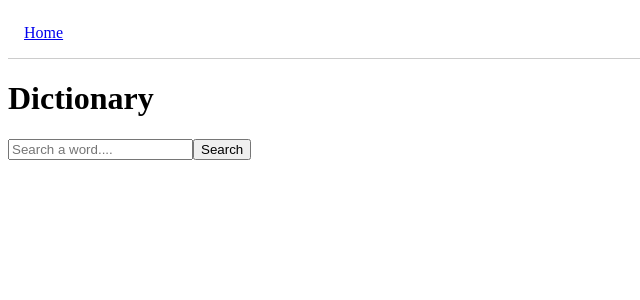
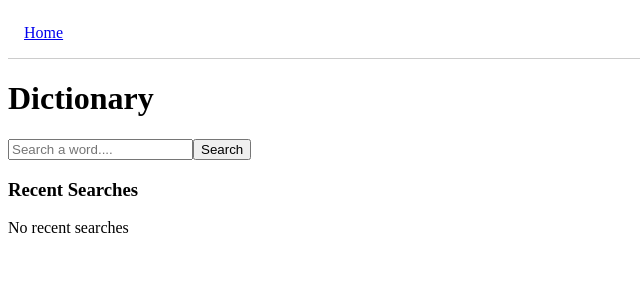
Before and after one commit to zwecodes/Next.js-practice, a Next.js app: page / in a window 1280 px wide. Shown: the top 300 px of the page, without its empty margins (0-640 px from the left). Built offline with nearby package versions, Linux system fonts and the light colour scheme.

Commit message:
Search history with localStorage

```diff
--- a/app/components/SearchBar.tsx
+++ b/app/components/SearchBar.tsx
@@ -9,6 +9,13 @@ export default function SearchBar() {
 
     const handleSearch = () => {
         if (input.trim() === '') return;
+
+        const saved = localStorage.getItem('searchHistory');
+        const history: string[] = saved ? JSON.parse(saved) : [];
+
+        const updated = [input, ...history.filter(w => w !== input)].slice(0, 5);
+        localStorage.setItem('searchHistory', JSON.stringify(updated));
+
         router.push(`/word/${input}`);
         setInput('');
     };
--- /dev/null
+++ b/app/components/SearchHistory.tsx
@@ -0,0 +1,30 @@
+"use client"
+
+import { useState, useEffect } from 'react';
+import Link from 'next/link';
+
+export default function SearchHistory() {
+    const [history, setHistory] = useState<string[]>([]);
+
+    useEffect(() => {
+        const saved = localStorage.getItem('searchHistory');
+        if (saved) setHistory(JSON.parse(saved));
+    }, []);
+
+    return (
+        <div>
+            <h3>Recent Searches</h3>
+            {history.length === 0 ? (
+                <p>No recent searches</p>
+            ) : (
+                <ul>
+                    {history.map((word, index) => (
+                        <li key={index}>
+                            <Link href={`/word/${word}`}>{word}</Link>
+                        </li>
+                    ))}
+                </ul>
+            )}
+        </div>
+    )
+}
--- a/app/page.tsx
+++ b/app/page.tsx
@@ -1,10 +1,12 @@
 import SearchBar from './components/SearchBar';
+import SearchHistory from './components/SearchHistory';
 
 export default function Home() {
   return (
     <div>
       <h1>Dictionary</h1>
       <SearchBar />
+      <SearchHistory />
     </div>
-  )
+  );
 }
```
